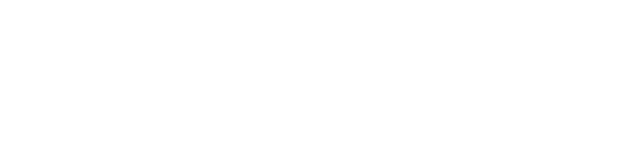
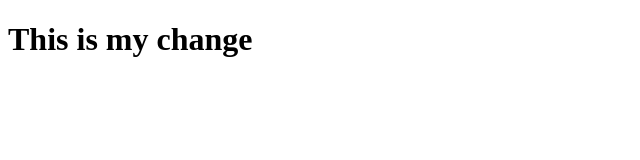
Before and after one commit to breukskit/git-sandbox, a plain HTML site: page index.html in a window 1280 px wide. Shown: the whole page, without its empty margins (0-640 px from the left). Drawn offline with Linux system fonts and the light colour scheme.

Commit message:
added h1

```diff
--- a/index.html
+++ b/index.html
@@ -5,5 +5,7 @@
     <meta name="viewport" content="width=device-width, initial-scale=1.0" />
     <title>Document</title>
   </head>
-  <body></body>
+  <body>
+    <h1>This is my change</h1>
+  </body>
 </html>
```
